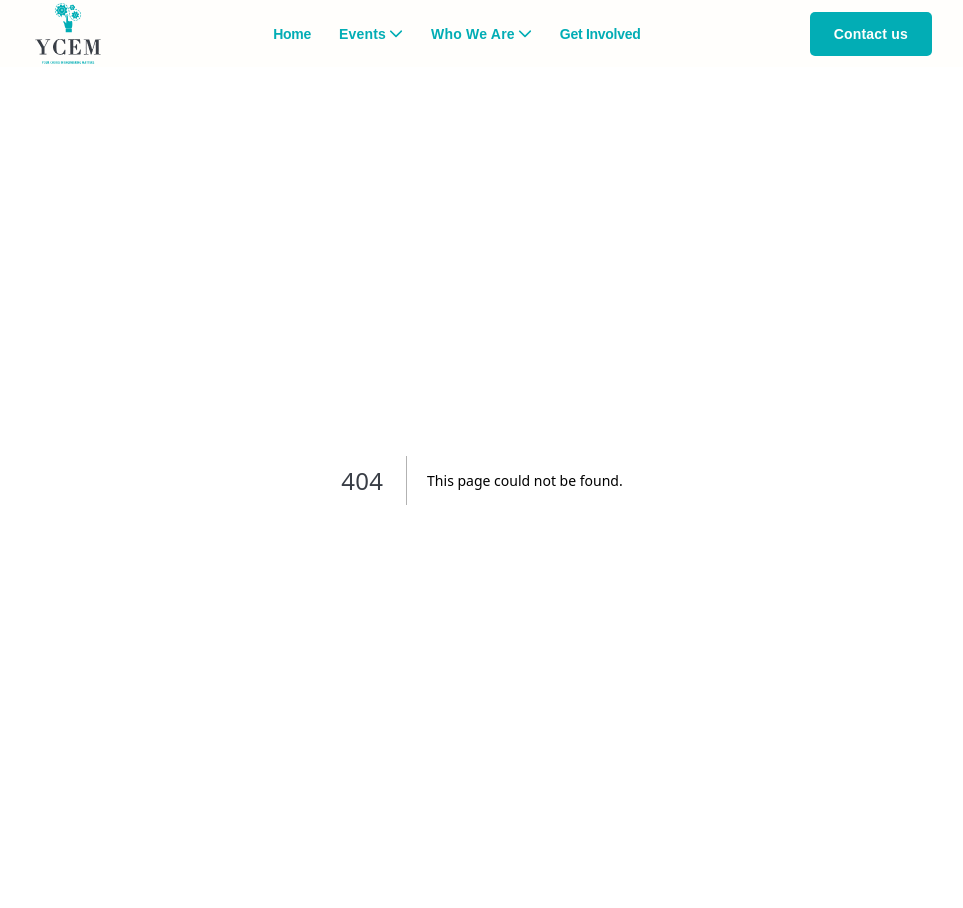
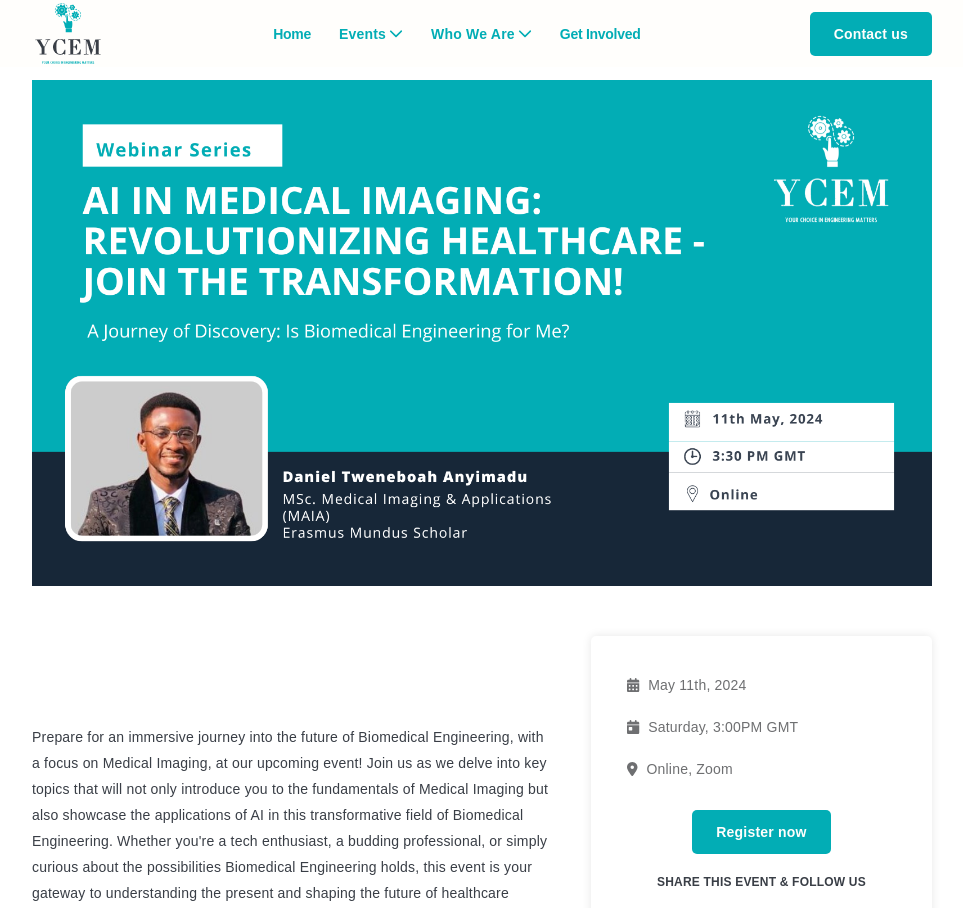
Before and after one commit to Josephine19001/ycem, a Next.js app: page /events/upcoming-events/ai-in-medicine in a window 1280 px wide. Before the commit this address had no page. Shown: the top 908 px of the page, without its empty margins (158-1121 px from the left). Built offline with nearby package versions, Linux system fonts and the light colour scheme.

Commit message:
Added new event

```diff
--- /dev/null
+++ b/pages/events/upcoming-events/ai-in-medicine.tsx
@@ -0,0 +1,39 @@
+import type { NextPage } from "next";
+import { NextSeo } from "next-seo";
+import Head from "next/head";
+import EventsComponent from "../../../src/components/events/upcoming-events/ai-in-medicine";
+
+const AiInMedicine: NextPage = () => {
+  return (
+    <>
+      <Head>
+        <title>
+          AI IN MEDICAL IMAGING: REVOLUTIONIZING HEALTHCARE - JOIN THE
+          TRANSFORMATION! - ycem.org
+        </title>
+      </Head>
+      <NextSeo
+        openGraph={{
+          type: "ycem.org",
+          locale: "en_IE",
+          url: "https://ycem.org",
+          siteName: "YCEM",
+          title: "Your Choice in Engineering Matters",
+          description:
+            "AI IN MEDICAL IMAGING: REVOLUTIONIZING HEALTHCARE - JOIN THE TRANSFORMATION!",
+          images: [
+            {
+              url: "public/assets/events/ai-in-medicine.png",
+              width: 1200,
+              height: 630,
+              alt: "AI IN MEDICAL IMAGING: REVOLUTIONIZING HEALTHCARE - JOIN THE TRANSFORMATION!flyer",
+            },
+          ],
+        }}
+      />
+      <EventsComponent />
+    </>
+  );
+};
+
+export default AiInMedicine;
--- /dev/null
+++ b/src/components/events/upcoming-events/ai-in-medicine.tsx
@@ -0,0 +1,33 @@
+import React from "react";
+import EventPage from "../event-page";
+import banner from "public/assets/events/ai-in-medicine-banner.png";
+import { FlexContainerColumn } from "../../shared/containers";
+
+const AIInMedicine = () => {
+  return (
+    <EventPage
+      timeDay={"Saturday, 3:00PM GMT"}
+      date="May 11th, 2024"
+      location="Online, Zoom"
+      eventLink="https://forms.gle/2eoLuwpXU5e6EfLGA"
+      eventBanner={banner}
+      description={
+        <FlexContainerColumn>
+          <p>
+            Prepare for an immersive journey into the future of Biomedical
+            Engineering, with a focus on Medical Imaging, at our upcoming event!
+            Join us as we delve into key topics that will not only introduce you
+            to the fundamentals of Medical Imaging but also showcase the
+            applications of AI in this transformative field of Biomedical
+            Engineering. Whether you're a tech enthusiast, a budding
+            professional, or simply curious about the possibilities Biomedical
+            Engineering holds, this event is your gateway to understanding the
+            present and shaping the future of healthcare innovation.
+          </p>
+        </FlexContainerColumn>
+      }
+    />
+  );
+};
+
+export default AIInMedicine;
```
Also changed, not shown: src/components/events/upcoming-events/events.tsx (+10 -20 lines), public/assets/events/ai-in-medicine-banner.png (added), public/assets/events/ai-in-medicine.png (added).
